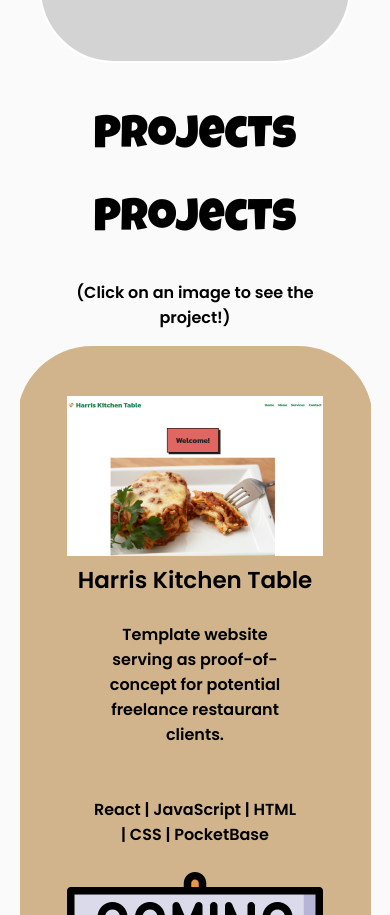
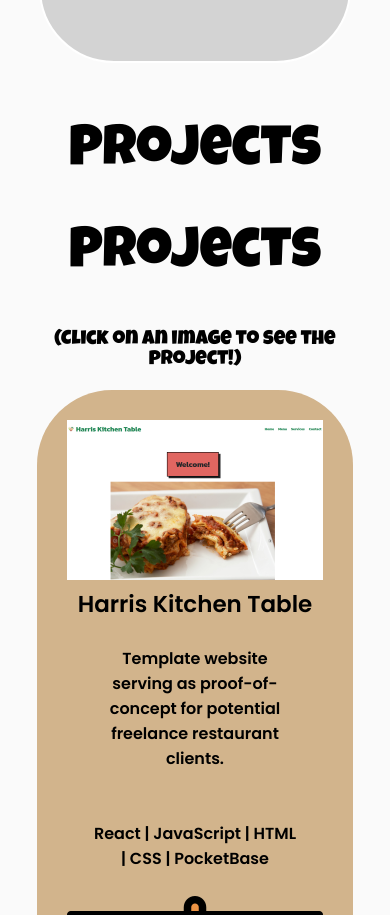
Before and after one commit to dtharris95/damari-harris-portfolio, a React (Create React App) app: page / in a window 390 px wide. Shown: the part 3193-4108 px from the top of the page. Built offline with nearby package versions, Linux system fonts and the light colour scheme.

Commit message:
Update cards.scss

```diff
--- a/src/components/Cards/cards.scss
+++ b/src/components/Cards/cards.scss
@@ -15,6 +15,20 @@
 .card-title {
     font-size: 23px;
     justify-content: center;
+}
+
+.project-heading {
+    font-family: 'Luckiest Guy', cursive;
+    font-weight: lighter;
+    text-align: center;
+    font-size: 56px;
+}
+
+.project-subheading {
+    font-family: 'Luckiest Guy', cursive;
+    font-weight: lighter;
+    text-align: center;
+    font-size: 20px;
 }
 
 .project-images {
@@ -47,6 +61,7 @@
         grid-template-columns: auto;
         text-align: center;
         justify-content: center;
+        padding: 30px;
     }
 
     .project-images {
```
